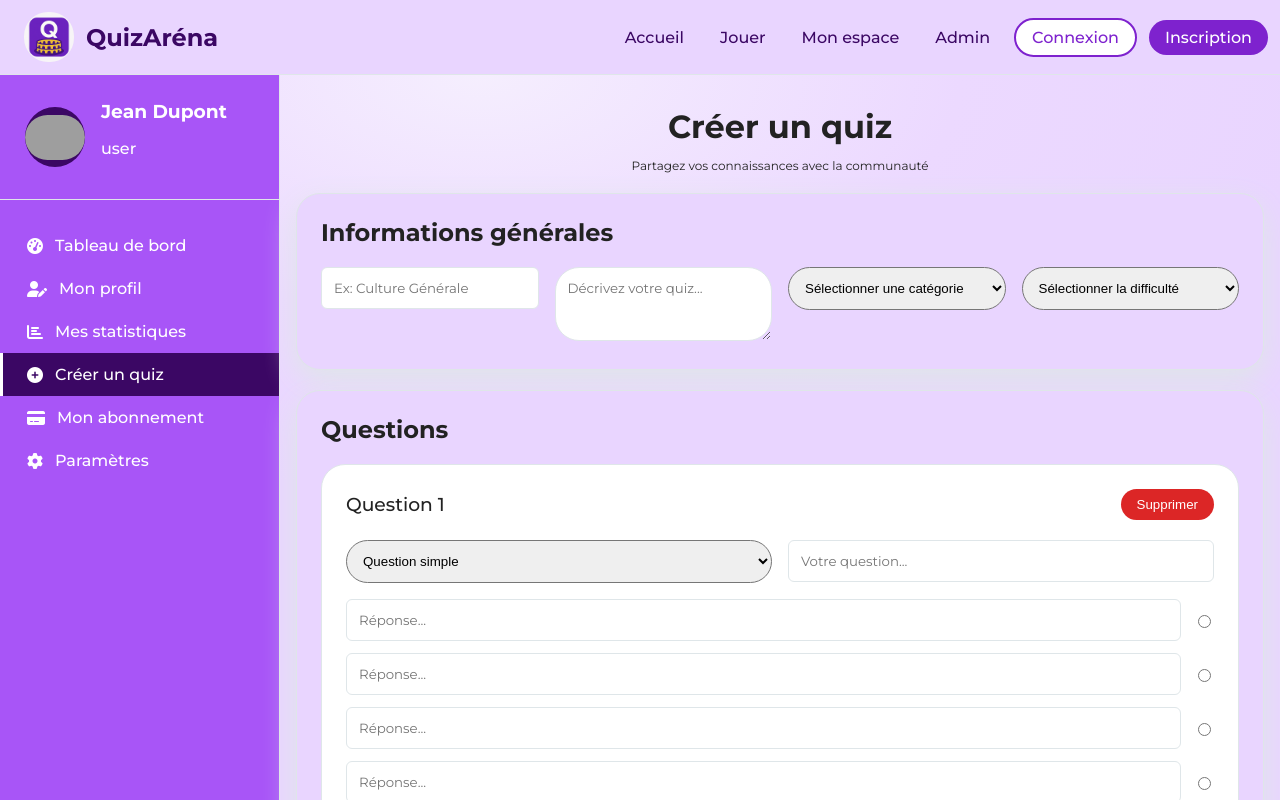
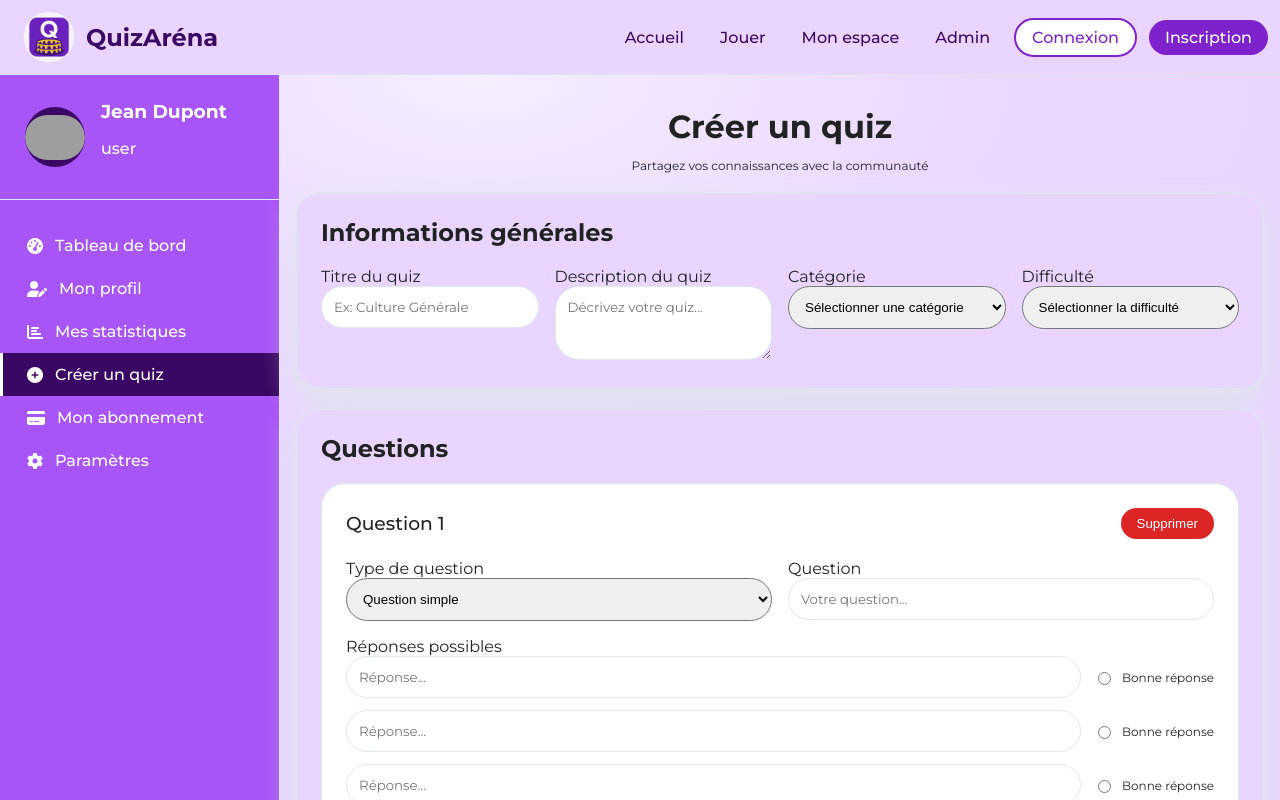
Before and after one commit to julien54190/QuizArena, an Angular app: page /creer-quiz in a window 1280 px wide. Shown: the top 800 px of the page. Built offline with nearby package versions, Linux system fonts and the light colour scheme; grey boxes are pictures that could not be loaded.

Commit message:
a11y(user): :wheelchair: ajout accessibilite  partie create quiz user

```diff
--- a/src/app/views/users/components/user-create-quiz.component.ts
+++ b/src/app/views/users/components/user-create-quiz.component.ts
@@ -19,8 +19,9 @@ import { UserLayoutComponent } from '../shared/user-layout.component';
 					<h2 class="text-lg text-bold mb-20">Informations générales</h2>
 					<div class="flex flex-wrap gap-16">
 						<div class="field">
+							<label>Titre du quiz</label>
 							<input
-								class="w-full"
+								class="w-full p-12 radius"
 								type="text"
 								[ngModel]="quizData().title"
 								(ngModelChange)="updateQuizData('title', $event)"
@@ -29,6 +30,7 @@ import { UserLayoutComponent } from '../shared/user-layout.component';
 						</div>
 
 						<div class="field">
+							<label>Description du quiz</label>
 							<textarea
 								class="w-full p-12 radius"
 								[ngModel]="quizData().description"
@@ -39,6 +41,7 @@ import { UserLayoutComponent } from '../shared/user-layout.component';
 						</div>
 
 						<div class="field">
+							<label>Catégorie</label>
 							<select class="w-full p-12 radius" [ngModel]="quizData().category" (ngModelChange)="updateQuizData('category', $event)">
 								<option value="">Sélectionner une catégorie</option>
 								<option value="culture-generale">Culture Générale</option>
@@ -53,6 +56,7 @@ import { UserLayoutComponent } from '../shared/user-layout.component';
 						</div>
 
 						<div class="field">
+							<label>Difficulté</label>
 							<select class="w-full p-12 radius" [ngModel]="quizData().difficulty" (ngModelChange)="updateQuizData('difficulty', $event)">
 								<option value="">Sélectionner la difficulté</option>
 								<option value="facile">Facile</option>
@@ -76,6 +80,7 @@ import { UserLayoutComponent } from '../shared/user-layout.component';
 
 							<div class="flex flex-wrap gap-16">
 								<div class="field w-full">
+									<label>Type de question</label>
 									<select class="w-full p-12 radius" [ngModel]="question.type" (ngModelChange)="handleTypeChange(i, $event)">
 										<option value="simple">Question simple</option>
 										<option value="musique">Musique</option>
@@ -85,28 +90,36 @@ import { UserLayoutComponent } from '../shared/user-layout.component';
 								</div>
 
 								<div class="field w-full">
-									<input class="w-full" type="text" [ngModel]="question.text" (ngModelChange)="updateQuestion(i, 'text', $event)" placeholder="Votre question...">
+									<label>Question</label>
+									<input class="w-full p-12 radius" type="text" [ngModel]="question.text" (ngModelChange)="updateQuestion(i, 'text', $event)" placeholder="Votre question...">
 								</div>
 
 								<div class="field w-full" *ngIf="question.type === 'musique'">
+									<label>Fichier audio</label>
 									<input type="file" accept="audio/*" (change)="onMediaSelected(i, $event)">
 									<audio *ngIf="question.mediaUrl" [src]="question.mediaUrl" controls></audio>
 								</div>
 
 								<div class="field w-full" *ngIf="question.type === 'photo'">
+									<label>Image</label>
 									<input type="file" accept="image/*" (change)="onMediaSelected(i, $event)">
-									<img *ngIf="question.mediaUrl" [src]="question.mediaUrl" alt="aperçu" class="w-full" style="max-width: 200px; height: auto;">
+									<img *ngIf="question.mediaUrl" [src]="question.mediaUrl" alt="Aperçu de l'image de la question" class="w-full" style="max-width: 200px; height: auto;">
 								</div>
 
 								<div class="field w-full" *ngIf="question.type === 'ordre'">
-									<textarea class="w-full" [ngModel]="question.orderItems.join('\n')" (ngModelChange)="onOrderItemsChange(i, $event)" rows="4" placeholder="Une ligne par élément à remettre en ordre"></textarea>
+									<label>Éléments à remettre en ordre</label>
+									<textarea class="w-full p-12 radius" [ngModel]="question.orderItems.join('\n')" (ngModelChange)="onOrderItemsChange(i, $event)" rows="4" placeholder="Une ligne par élément à remettre en ordre"></textarea>
 								</div>
 
 								<div class="w-full" *ngIf="question.type !== 'ordre'">
+									<label>Réponses possibles</label>
 									<div class="flex flex-col gap-12">
 										<div class="flex align-items-center gap-12" *ngFor="let answer of question.answers; let j = index">
-											<input class="flex-1" type="text" [ngModel]="answer.text" (ngModelChange)="updateAnswer(i, j, 'text', $event)" placeholder="Réponse...">
-											<input type="radio" [name]="'correct-' + i" [checked]="answer.isCorrect" (change)="setCorrectAnswer(i, j)">
+											<input class="flex-1 p-12 radius" type="text" [ngModel]="answer.text" (ngModelChange)="updateAnswer(i, j, 'text', $event)" placeholder="Réponse...">
+											<label class="flex align-items-center gap-8">
+												<input type="radio" [name]="'correct-' + i" [checked]="answer.isCorrect" (change)="setCorrectAnswer(i, j)">
+												<span class="text-sm">Bonne réponse</span>
+											</label>
 										</div>
 									</div>
 								</div>
```
